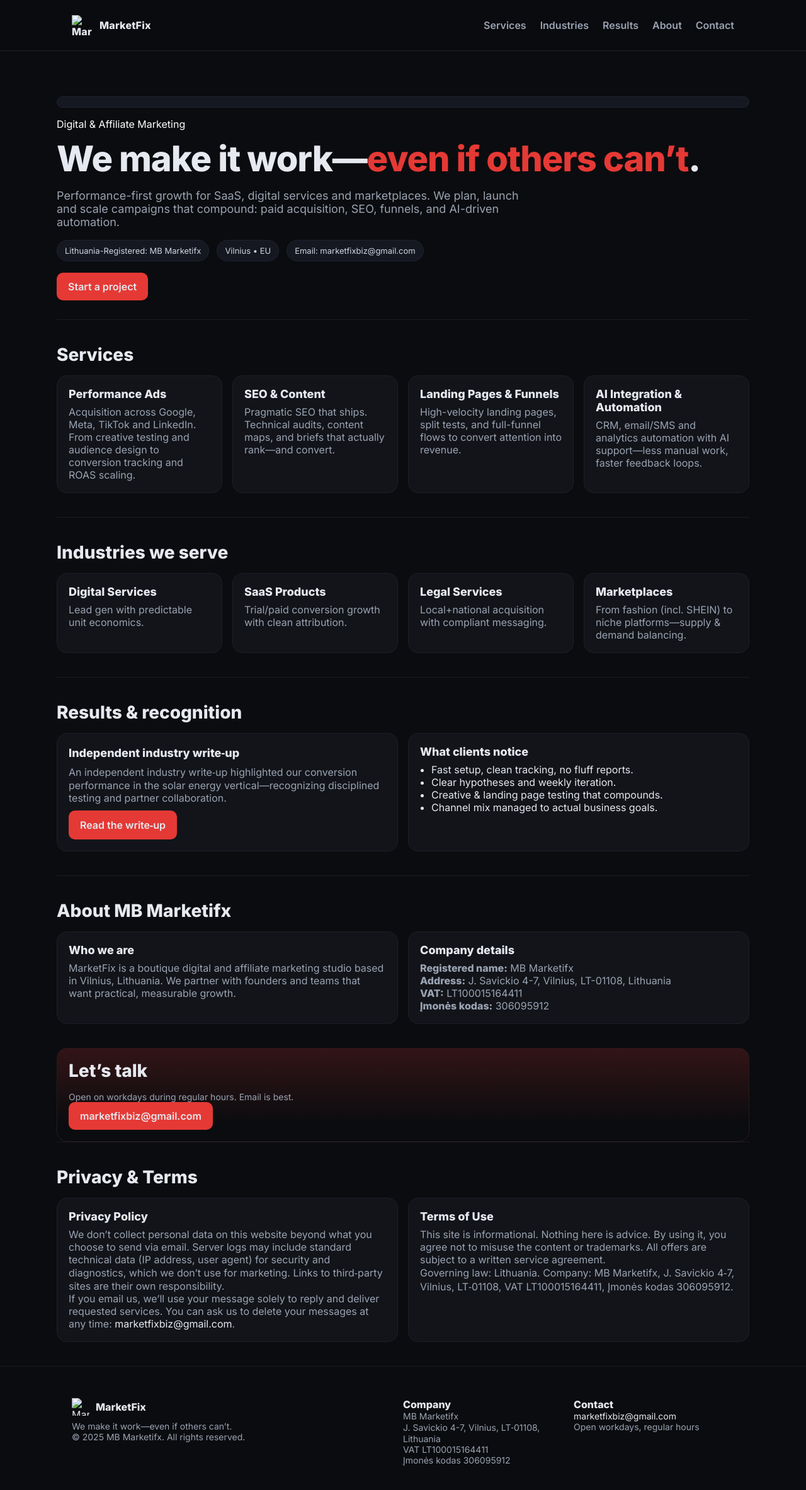
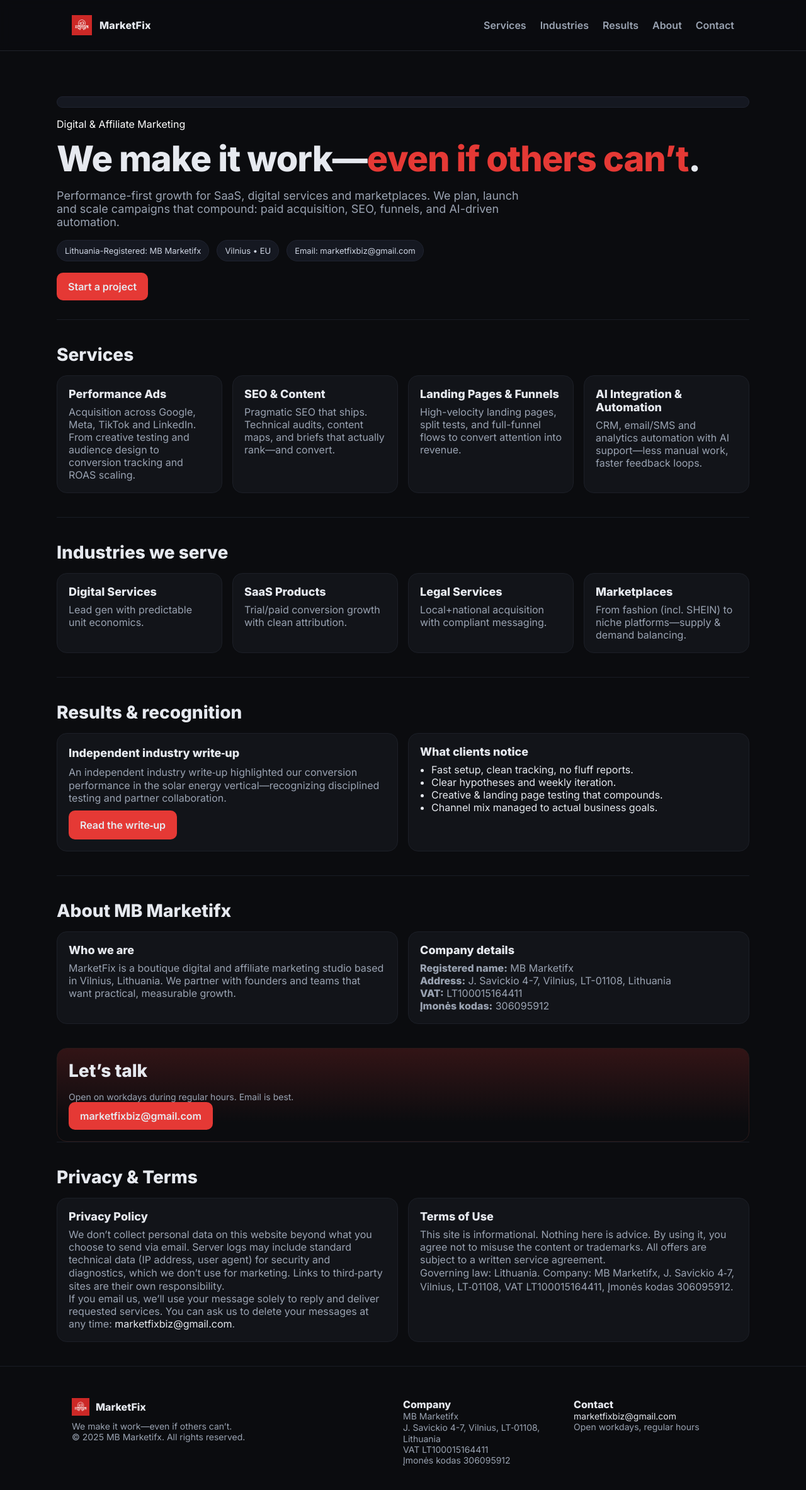
Before and after one commit to debtreview/debtreview.github.io, a plain HTML site: page index.html in a window 1280 px wide. Shown: the whole page at 63% size. Drawn offline with Linux system fonts and the light colour scheme.

Commit message:
Add files via upload

```diff
--- a/index.html
+++ b/index.html
@@ -10,7 +10,7 @@
   <meta property="og:image" content="assets/og-image.png" />
   <meta property="og:type" content="website" />
   <meta property="og:url" content="https://themarketfix.co" />
-  <link rel="icon" type="image/svg+xml" href="assets/logo.svg">
+  <link rel="icon" type="image/png" href="assets/logo.png">
   <link rel="alternate icon" href="assets/favicon.png">
   <link rel="stylesheet" href="styles.css" />
 </head>
@@ -19,7 +19,7 @@
   <div class="container">
     <nav>
       <div class="brand">
-        <img class="logo" alt="MarketFix logo" src="assets/logo.svg" />
+        <img class="logo" alt="MarketFix logo" src="assets/logo.png" />
         <span>MarketFix</span>
       </div>
       <div class="spacer"></div>
@@ -144,7 +144,7 @@
   <div class="container footer-grid">
     <div>
       <div style="display:flex; align-items:center; gap:10px; margin-bottom:8px;">
-        <img class="logo" alt="MarketFix logo small" src="assets/logo.svg" style="width:28px;height:28px;"/>
+        <img class="logo" alt="MarketFix logo small" src="assets/logo.png" style="width:28px;height:28px;"/>
         <strong>MarketFix</strong>
       </div>
       <div class="small">We make it work—even if others can’t.</div>
```
